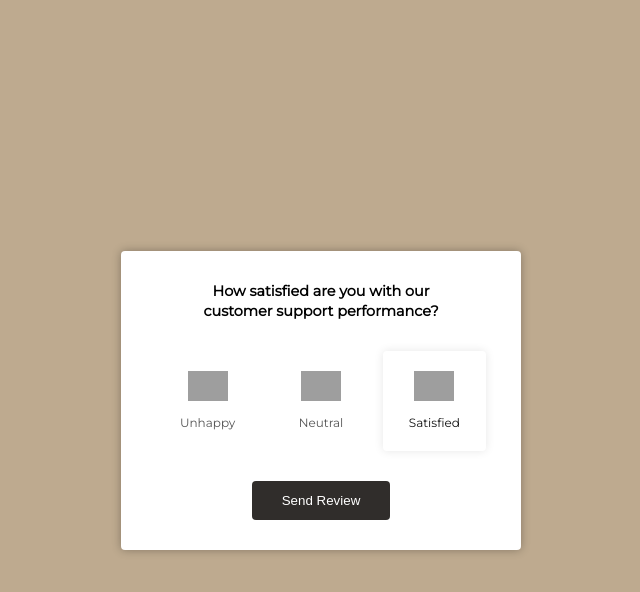
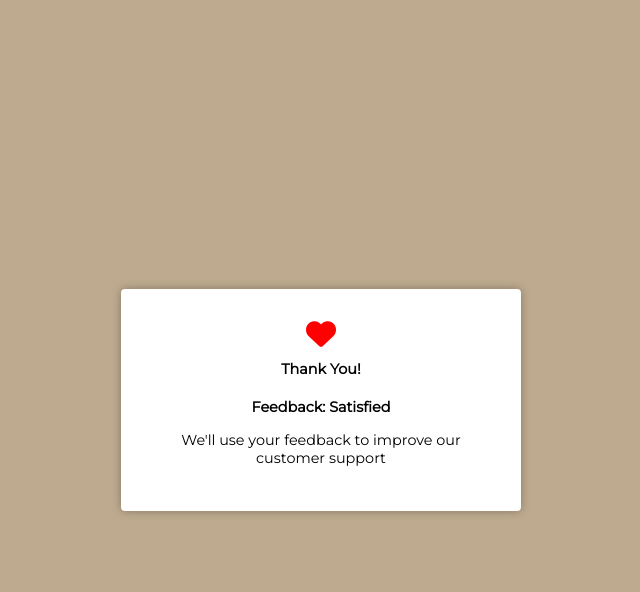
Before and after one commit to MrItzreal/50-js-projects, a plain HTML site: page 43-feedback-ui-design/index.html in a window 1280 px wide. Both pictures are taken after a click on the button "Send Review". Shown: the whole page, without its empty margins (319-959 px from the left). Drawn offline with Linux system fonts and the light colour scheme; grey boxes are pictures that could not be loaded.

Commit message:
Learned to use parentNode, nextElementSibling to target specific areas within the DOM using event bubbling/propagation.

```diff
--- a/43-feedback-ui-design/index.html
+++ b/43-feedback-ui-design/index.html
@@ -15,10 +15,9 @@
   </head>
   <body>
     <div id="panel" class="panel-container">
-      <strong
-        >How satisfied are you with our <br />customer support
-        performance?</strong
-      >
+      <strong>
+        How satisfied are you with our <br />customer support performance?
+      </strong>
       <div class="ratings-container">
         <div class="rating">
           <img
@@ -36,7 +35,7 @@
           <small>Neutral</small>
         </div>
 
-        <div class="rating active">
+        <div class="rating">
           <img
             src="https://img.icons8.com/external-neu-royyan-wijaya/64/000000/external-emoji-neumojis-smiley-neu-royyan-wijaya-30.png"
             alt=""
--- a/43-feedback-ui-design/script.js
+++ b/43-feedback-ui-design/script.js
@@ -0,0 +1,32 @@
+const ratings = document.querySelectorAll(".rating");
+const ratingsContainer = document.querySelector(".ratings-container");
+const sendBtn = document.querySelector("#send");
+const panel = document.querySelector("#panel");
+
+let selectedRating = "Satisfied";
+
+ratingsContainer.addEventListener("click", (e) => {
+  if (e.target.parentNode.classList.contains("rating")) {
+    removeActive();
+    e.target.parentNode.classList.add("active");
+    selectedRating = e.target.nextElementSibling.innerHTML;
+  }
+});
+
+sendBtn.addEventListener("click", (e) => {
+  panel.innerHTML = `
+  <i class="fas fa-heart"></i>
+  <strong>Thank You!</strong>
+  <br/>
+  <strong>Feedback: ${selectedRating}</strong>
+  <p>We'll use your feedback to improve our customer support</p>
+  `;
+});
+
+function removeActive() {
+  for (let i = 0; i < ratings.length; i++) {
+    ratings[i].classList.remove("active");
+  }
+}
+
+//Event bubbling & Event Propagation
```
Also changed, not shown: 1 other file.
